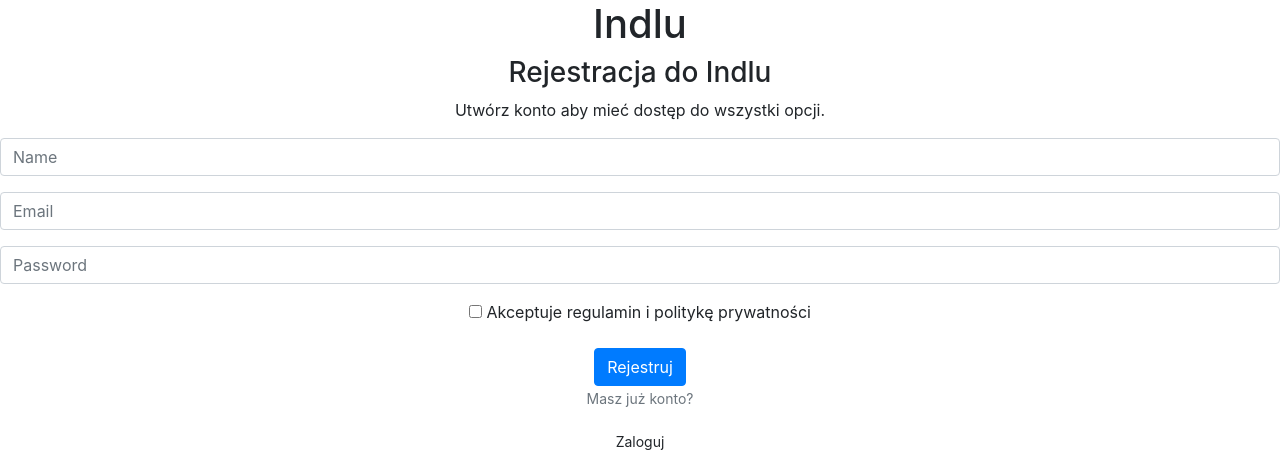
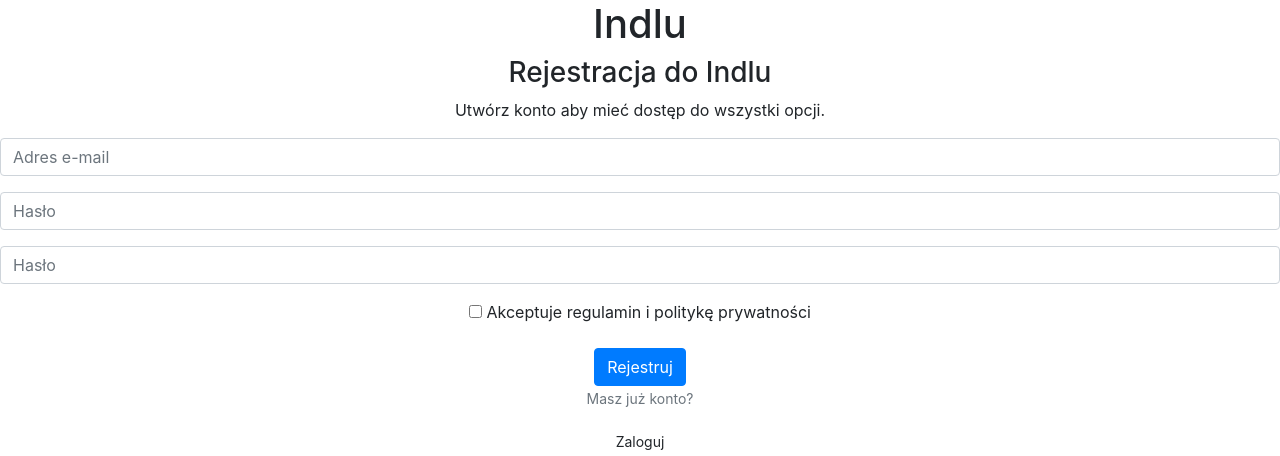
Before and after one commit to Nes1k/indlu, a Django app: template template/account/signup.html in a window 1280 px wide. Shown: the top 456 px of the page. Run offline with Django 3.2, Linux system fonts and the light colour scheme; the template is opened without the code that fills it, so the values that code supplies are empty; some libraries are stand-ins or nearby versions.

Commit message:
Repair signup

```diff
--- a/finder/models.py
+++ b/finder/models.py
@@ -18,7 +18,7 @@ class Preferences(models.Model):
     city = models.CharField(
         max_length=120, blank=True, null=True, verbose_name='Miasto')
     places = models.IntegerField(
-        default=0, blank=True, null=True, choices=PLACES, verbose_name='City')
+        default=0, blank=True, null=True, choices=PLACES, verbose_name='Liczba miejsc')
     buidling_type = models.CharField(
         max_length=120, choices=BUILDING_TYPE, blank=True, null=True, verbose_name='Typ budynku')
     payment = models.CharField(
--- a/template/account/signup.html
+++ b/template/account/signup.html
@@ -10,15 +10,17 @@
             </div>
             <h3>Rejestracja do Indlu</h3>
             <p>Utwórz konto aby mieć dostęp do wszystki opcji.</p>
-            <form class="m-t" role="form" action="login.html">
+            <form class="m-t" method="POST" role="form" action="{% url 'account_signup' %}">
+                {{form.error}}
+                {% csrf_token %}
                 <div class="form-group">
-                    <input type="text" class="form-control" placeholder="Name" required="">
+                    <input class="form-control" id="id_email" name="email" placeholder="Adres e-mail" type="email" />
                 </div>
                 <div class="form-group">
-                    <input type="email" class="form-control" placeholder="Email" required="">
+                    <input class="form-control" id="id_password1" name="password1" placeholder="Hasło" type="password" />
                 </div>
                 <div class="form-group">
-                    <input type="password" class="form-control" placeholder="Password" required="">
+                    <input class="form-control" id="id_password2" name="password2" placeholder="Hasło" type="password" />
                 </div>
                 <div class="form-group">
                         <div class="checkbox i-checks"><label> <input type="checkbox"><i></i> Akceptuje regulamin i politykę prywatności </label></div>
```
